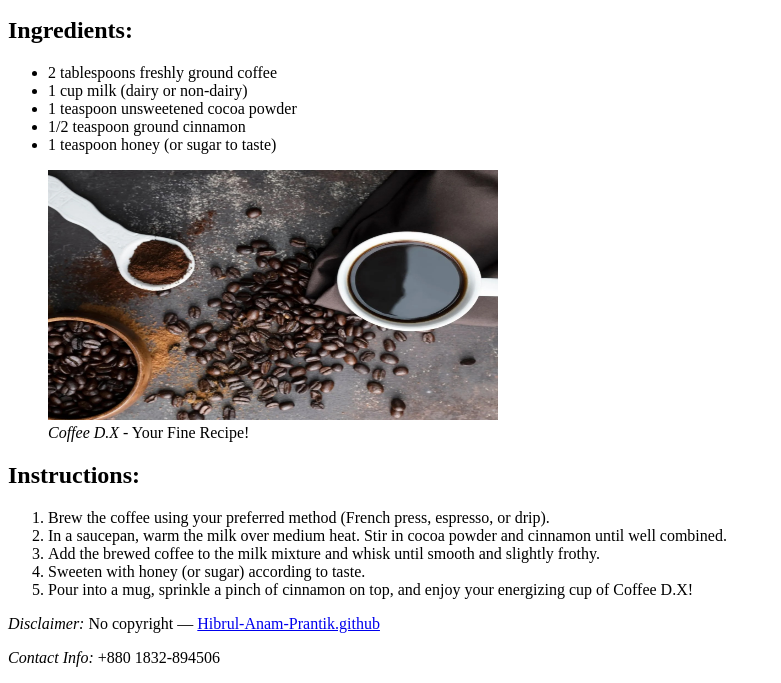
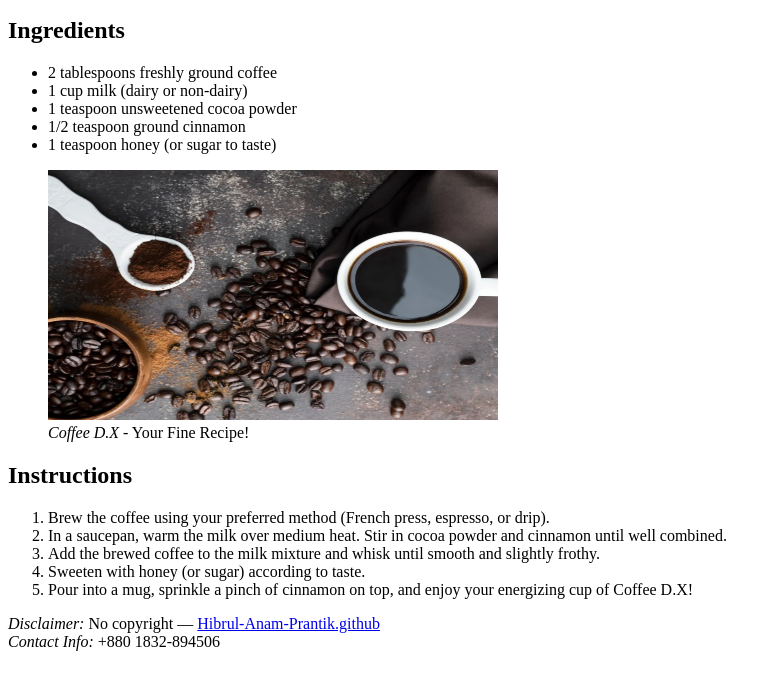
Before and after one commit to Hibrul-Anam-Prantik/Web-Development, a plain HTML site: page HTML/FreeCodeCamp/CoffeeDX.html in a window 1280 px wide. Shown: the part 468-1151 px from the top of the page, without its empty margins (0-781 px from the left). Drawn offline with Linux system fonts and the light colour scheme.

Commit message:
Coffee D.X ->html

```diff
--- a/HTML/FreeCodeCamp/CoffeeDX.html
+++ b/HTML/FreeCodeCamp/CoffeeDX.html
@@ -8,20 +8,18 @@
     <body>
         <main>
             <h1>Coffe D.X</h1>
-            <section>
             <p>
                 Hey Buddy! Feeling drained? I've got just the thing for you — a sip of <em>Coffee D.X</em>! This special brew is your instant ticket to refreshment, boosting both your mind and body with a burst of energy. The best part? You don't need to run to a café — you can make it right at home with just a few simple steps. So why wait? Follow the recipe below and dive into the rich, flavorful world of <em>Coffee D.X</em>!
                 <h3>The Best Coffee in the World</h3>
                 <figure>
                     <img src = "https://thefranchisetalk.com/wp-content/uploads/2021/01/Farel_Bisotto-DXBlend-228435-683x1024.jpg" alt = "A cup of coffee D.X" width = "150" height = "250">
-                        <img src = "https://thefranchisetalk.com/wp-content/uploads/2021/01/Farel_Bisotto-DXBlend-228254-683x1024.jpg" alt = "A cup of coffee D.X" width = "150" height = "250">
-                        <img src = "https://thefranchisetalk.com/wp-content/uploads/2021/01/Farel_Bisotto-DXBlend-228427-683x1024.jpg" alt = "A cup of coffee D.X" width = "150" height = "250">
+                    <img src = "https://thefranchisetalk.com/wp-content/uploads/2021/01/Farel_Bisotto-DXBlend-228254-683x1024.jpg" alt = "A cup of coffee D.X" width = "150" height = "250">                        <img src = "https://thefranchisetalk.com/wp-content/uploads/2021/01/Farel_Bisotto-DXBlend-228427-683x1024.jpg" alt = "A cup of coffee D.X" width = "150" height = "250">
                     <figcaption><em>Coffee D.X</em>! Magnificent Blend!</figcaption>
                 </figure>
             </p>
             </section>
             <section>
-                <h2>Ingredients:</h2>
+                <h2>Ingredients</h2>
                 <ul>
                     <li>2 tablespoons freshly ground coffee</li>
                     <li>1 cup milk (dairy or non-dairy)</li>
@@ -35,7 +33,7 @@
                 <figcaption><em>Coffee D.X</em> - Your Fine Recipe!</figcaption>
             </figure>
             <section>
-                <h2>Instructions:</h2>
+                <h2>Instructions</h2>
                 <ol>
                     <li>Brew the coffee using your preferred method (French press, espresso, or drip).</li>
                     <li>In a saucepan, warm the milk over medium heat. Stir in cocoa powder and cinnamon until well combined.</li>
@@ -50,9 +48,7 @@
                 <em>Disclaimer:</em> No copyright —
                 <a href="https://github.com/Hibrul-Anam-Prantik/Web-Development/blob/main/HTML/FreeCodeCamp/CoffeeDX.html" target="_blank">
                 Hibrul-Anam-Prantik.github </a>
-            </p>
-            <p>
-                <em>Contact Info:</em> +880 1832-894506
+                <br><em>Contact Info:</em> +880 1832-894506
             </p>
         </footer>
     </body>
```
Lines whose indentation alone changed are shown as unchanged.
